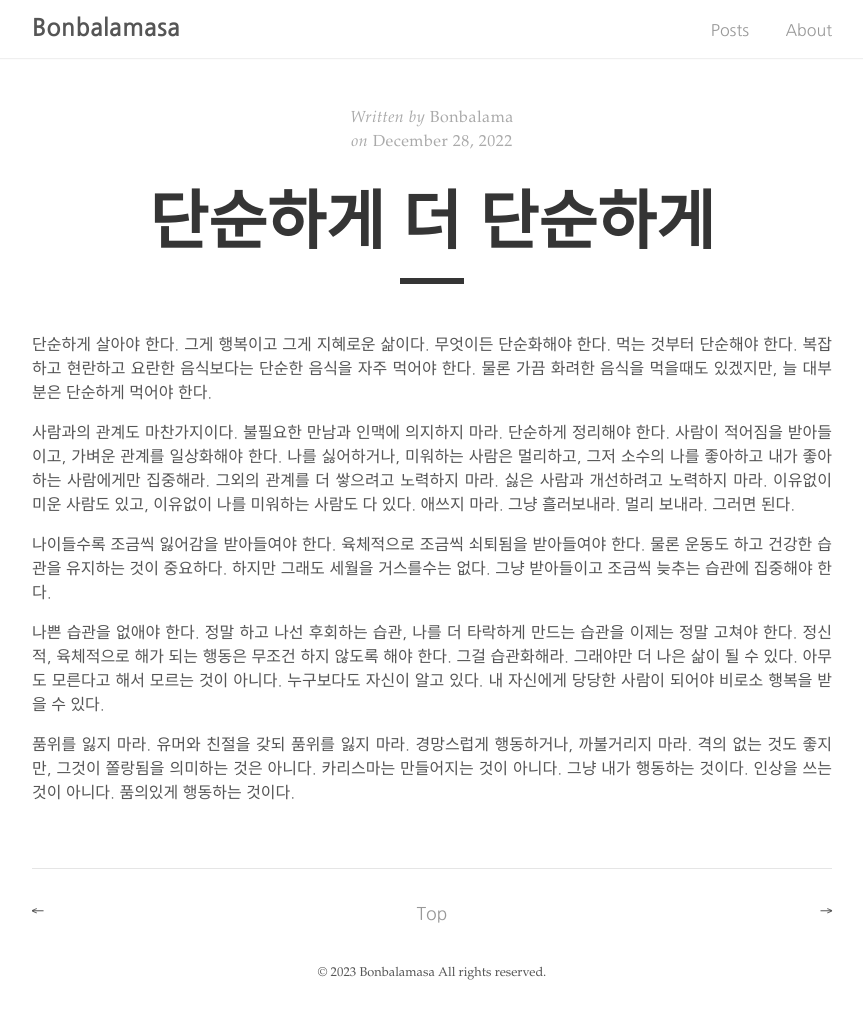
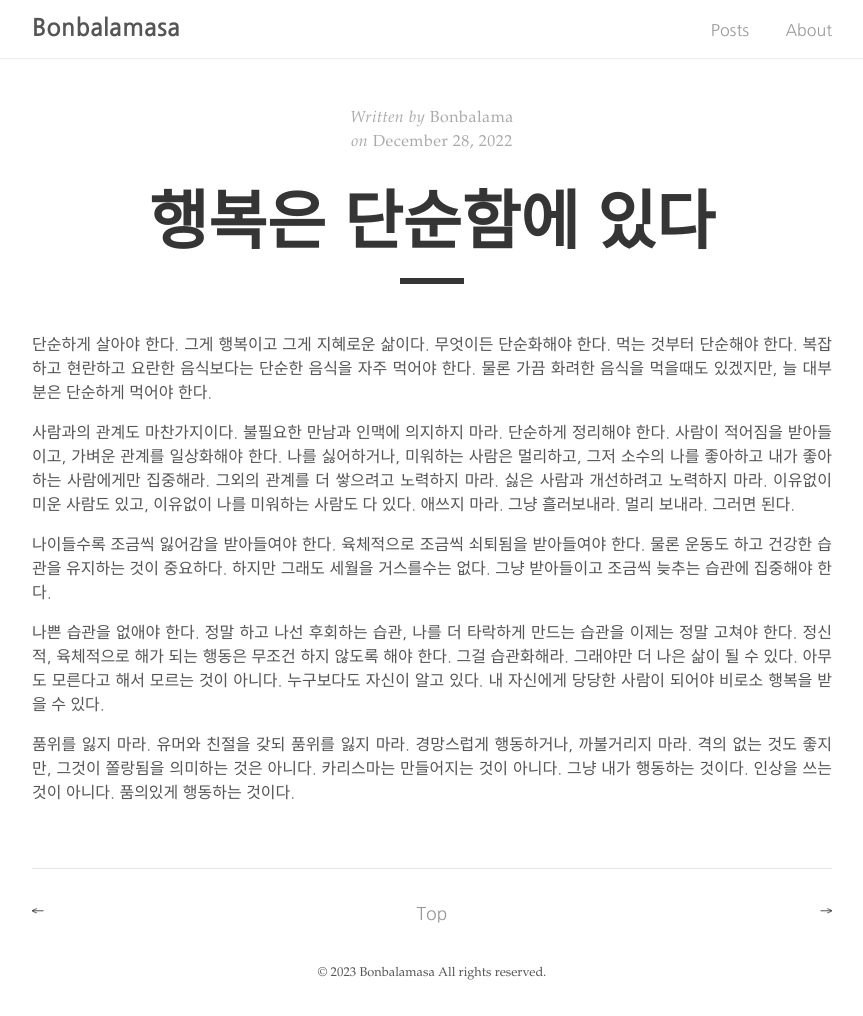
Before and after one commit to bonbalamasa/bonbalamasa.github.io, a Jekyll site: the page built from _posts/2022-12-28-00105.md, in a window 1280 px wide. Shown: the whole page, without its empty margins (208-1071 px from the left). Built offline with Jekyll 4.4.1, drawn with Linux system fonts in a browser that asks for light colours.

Commit message:
post modified

```diff
--- a/_posts/2022-12-28-00105.md
+++ b/_posts/2022-12-28-00105.md
@@ -1,10 +1,8 @@
 ---
 layout: post
-title:  "단순하게 더 단순하게"
+title:  "행복은 단순함에 있다"
 author: "Bonbalama"
 ---
-
-
 
 단순하게 살아야 한다. 그게 행복이고 그게 지혜로운 삶이다. 무엇이든 단순화해야 한다. 먹는 것부터 단순해야 한다. 복잡하고 현란하고 요란한 음식보다는 단순한 음식을 자주 먹어야 한다. 물론 가끔 화려한 음식을 먹을때도 있겠지만, 늘 대부분은 단순하게 먹어야 한다.
 
```
